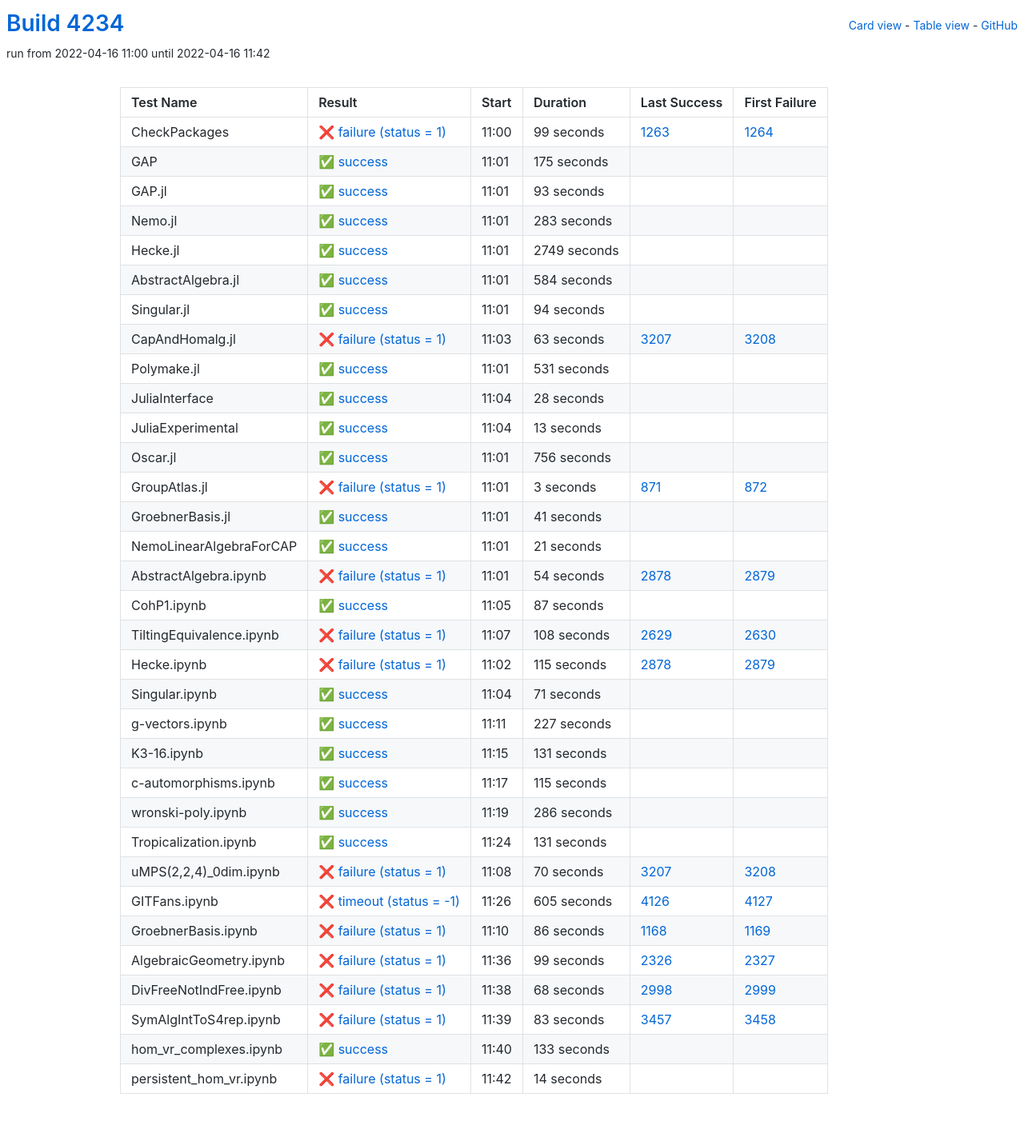
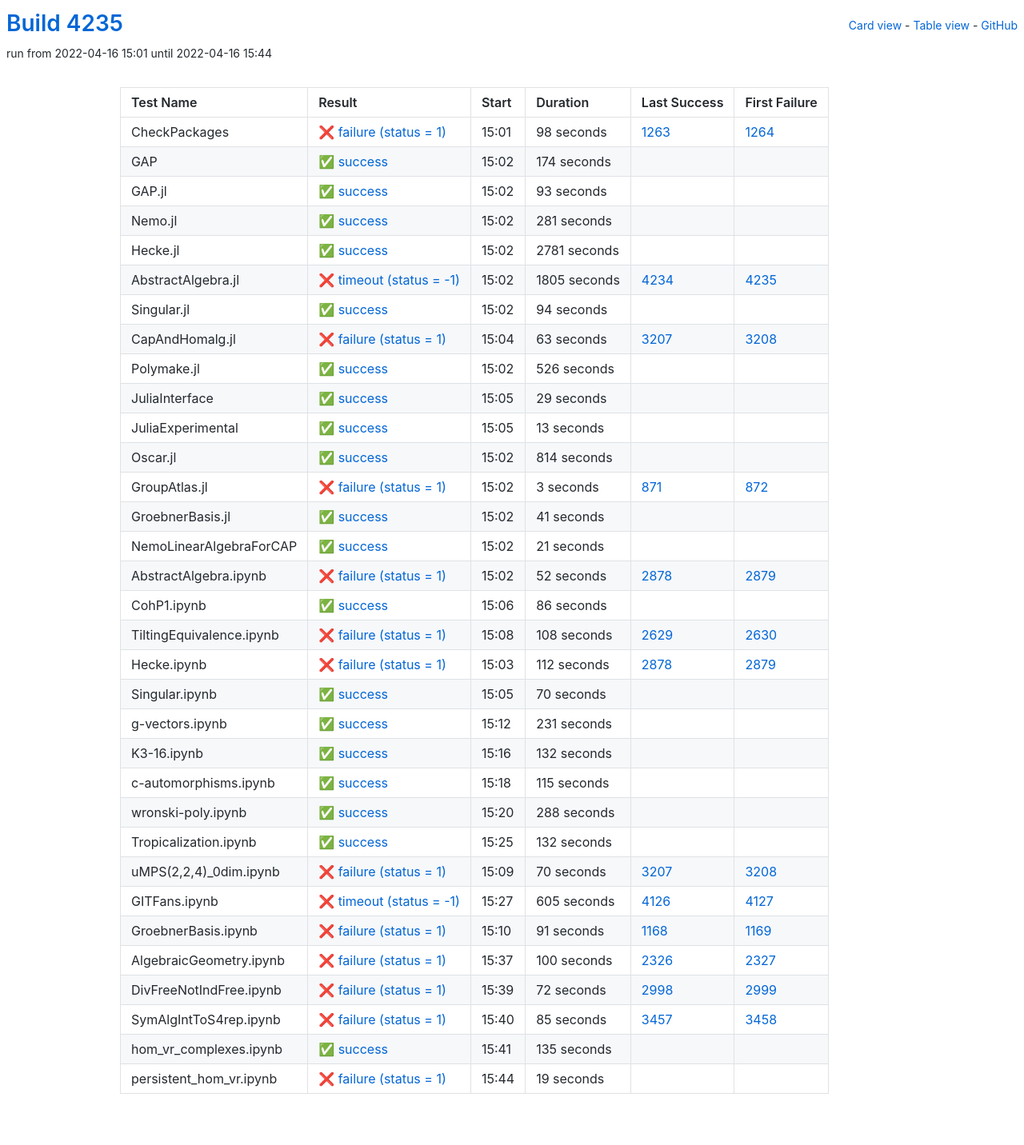
Before and after one commit to oscar-system/oscar-ci-status-stable, a Jekyll site: the page built from table.html, in a window 1280 px wide. Shown: the whole page at 80% size. Built offline with Jekyll 4.4.1, drawn with Linux system fonts in a browser that asks for light colours.

Commit message:
Build #4235

```diff
--- a/_data/ci.yml
+++ b/_data/ci.yml
@@ -1,6 +1,6 @@
 ---
-build: 4234
-build_url: https://oscarci.mathematik.uni-kl.de/job/oscar-stable/4234/
+build: 4235
+build_url: https://oscarci.mathematik.uni-kl.de/job/oscar-stable/4235/
 job: oscar-stable
 organization: oscar-system
 repo: oscar-ci-status-stable
@@ -8,32 +8,32 @@ repourl: https://github.com/oscar-system/oscar-ci-status-stable
 tests:
 - name: CheckPackages
   id: checkpackages
-  log: https://oscarci.mathematik.uni-kl.de/job/oscar-stable/4234/artifact/logs/build-4234/CheckPackages.log
-  start: 2022-04-16 11:00
+  log: https://oscarci.mathematik.uni-kl.de/job/oscar-stable/4235/artifact/logs/build-4235/CheckPackages.log
+  start: 2022-04-16 15:01
   success: false
   exitcode: 1
   status: failure
-  duration: 99
+  duration: 98
   last_success: 1263
   last_success_url: https://oscarci.mathematik.uni-kl.de/job/oscar-stable/1263/
   first_failure: 1264
   first_failure_url: https://oscarci.mathematik.uni-kl.de/job/oscar-stable/1264/
 - name: GAP
   id: gap
-  log: https://oscarci.mathematik.uni-kl.de/job/oscar-stable/4234/artifact/logs/build-4234/GAP.log
-  start: 2022-04-16 11:01
+  log: https://oscarci.mathematik.uni-kl.de/job/oscar-stable/4235/artifact/logs/build-4235/GAP.log
+  start: 2022-04-16 15:02
   success: true
   exitcode: 0
   status: success
-  duration: 175
+  duration: 174
   last_success: false
   last_success_url:
   first_failure: false
   first_failure_url:
 - name: GAP.jl
   id: gap-jl
-  log: https://oscarci.mathematik.uni-kl.de/job/oscar-stable/4234/artifact/logs/build-4234/GAP.jl.log
-  start: 2022-04-16 11:01
+  log: https://oscarci.mathematik.uni-kl.de/job/oscar-stable/4235/artifact/logs/build-4235/GAP.jl.log
+  start: 2022-04-16 15:02
   success: true
   exitcode: 0
   status: success
@@ -44,44 +44,44 @@ tests:
   first_failure_url:
 - name: Nemo.jl
   id: nemo-jl
-  log: https://oscarci.mathematik.uni-kl.de/job/oscar-stable/4234/artifact/logs/build-4234/Nemo.jl.log
-  start: 2022-04-16 11:01
+  log: https://oscarci.mathematik.uni-kl.de/job/oscar-stable/4235/artifact/logs/build-4235/Nemo.jl.log
+  start: 2022-04-16 15:02
   success: true
   exitcode: 0
   status: success
-  duration: 283
+  duration: 281
   last_success: false
   last_success_url:
   first_failure: false
   first_failure_url:
 - name: Hecke.jl
   id: hecke-jl
-  log: https://oscarci.mathematik.uni-kl.de/job/oscar-stable/4234/artifact/logs/build-4234/Hecke.jl.log
-  start: 2022-04-16 11:01
+  log: https://oscarci.mathematik.uni-kl.de/job/oscar-stable/4235/artifact/logs/build-4235/Hecke.jl.log
+  start: 2022-04-16 15:02
   success: true
   exitcode: 0
   status: success
-  duration: 2749
+  duration: 2781
   last_success: false
   last_success_url:
   first_failure: false
   first_failure_url:
 - name: AbstractAlgebra.jl
   id: abstractalgebra-jl
-  log: https://oscarci.mathematik.uni-kl.de/job/oscar-stable/4234/artifact/logs/build-4234/AbstractAlgebra.jl.log
-  start: 2022-04-16 11:01
-  success: true
-  exitcode: 0
-  status: success
-  duration: 584
-  last_success: false
-  last_success_url:
-  first_failure: false
-  first_failure_url:
+  log: https://oscarci.mathematik.uni-kl.de/job/oscar-stable/4235/artifact/logs/build-4235/AbstractAlgebra.jl.log
+  start: 2022-04-16 15:02
+  success: false
+  exitcode: -1
+  status: timeout
+  duration: 1805
+  last_success: 4234
+  last_success_url: https://oscarci.mathematik.uni-kl.de/job/oscar-stable/4234/
+  first_failure: 4235
+  first_failure_url: https://oscarci.mathematik.uni-kl.de/job/oscar-stable/4235/
 - name: Singular.jl
   id: singular-jl
-  log: https://oscarci.mathematik.uni-kl.de/job/oscar-stable/4234/artifact/logs/build-4234/Singular.jl.log
-  start: 2022-04-16 11:01
+  log: https://oscarci.mathematik.uni-kl.de/job/oscar-stable/4235/artifact/logs/build-4235/Singular.jl.log
+  start: 2022-04-16 15:02
   success: true
   exitcode: 0
   status: success
@@ -92,8 +92,8 @@ tests:
   first_failure_url:
 - name: CapAndHomalg.jl
   id: capandhomalg-jl
-  log: https://oscarci.mathematik.uni-kl.de/job/oscar-stable/4234/artifact/logs/build-4234/CapAndHomalg.jl.log
-  start: 2022-04-16 11:03
+  log: https://oscarci.mathematik.uni-kl.de/job/oscar-stable/4235/artifact/logs/build-4235/CapAndHomalg.jl.log
+  start: 2022-04-16 15:04
   success: false
   exitcode: 1
   status: failure
@@ -104,32 +104,32 @@ tests:
   first_failure_url: https://oscarci.mathematik.uni-kl.de/job/oscar-stable/3208/
 - name: Polymake.jl
   id: polymake-jl
-  log: https://oscarci.mathematik.uni-kl.de/job/oscar-stable/4234/artifact/logs/build-4234/Polymake.jl.log
-  start: 2022-04-16 11:01
+  log: https://oscarci.mathematik.uni-kl.de/job/oscar-stable/4235/artifact/logs/build-4235/Polymake.jl.log
+  start: 2022-04-16 15:02
   success: true
   exitcode: 0
   status: success
-  duration: 531
+  duration: 526
   last_success: false
   last_success_url:
   first_failure: false
   first_failure_url:
 - name: JuliaInterface
   id: juliainterface
-  log: https://oscarci.mathematik.uni-kl.de/job/oscar-stable/4234/artifact/logs/build-4234/JuliaInterface.log
-  start: 2022-04-16 11:04
+  log: https://oscarci.mathematik.uni-kl.de/job/oscar-stable/4235/artifact/logs/build-4235/JuliaInterface.log
+  start: 2022-04-16 15:05
   success: true
   exitcode: 0
   status: success
-  duration: 28
+  duration: 29
   last_success: false
   last_success_url:
   first_failure: false
   first_failure_url:
 - name: JuliaExperimental
   id: juliaexperimental
-  log: https://oscarci.mathematik.uni-kl.de/job/oscar-stable/4234/artifact/logs/build-4234/JuliaExperimental.log
-  start: 2022-04-16 11:04
+  log: https://oscarci.mathematik.uni-kl.de/job/oscar-stable/4235/artifact/logs/build-4235/JuliaExperimental.log
+  start: 2022-04-16 15:05
   success: true
   exitcode: 0
   status: success
@@ -140,20 +140,20 @@ tests:
   first_failure_url:
 - name: Oscar.jl
   id: oscar-jl
-  log: https://oscarci.mathematik.uni-kl.de/job/oscar-stable/4234/artifact/logs/build-4234/Oscar.jl.log
-  start: 2022-04-16 11:01
+  log: https://oscarci.mathematik.uni-kl.de/job/oscar-stable/4235/artifact/logs/build-4235/Oscar.jl.log
+  start: 2022-04-16 15:02
   success: true
   exitcode: 0
   status: success
-  duration: 756
+  duration: 814
   last_success: false
   last_success_url:
   first_failure: false
   first_failure_url:
 - name: GroupAtlas.jl
   id: groupatlas-jl
-  log: https://oscarci.mathematik.uni-kl.de/job/oscar-stable/4234/artifact/logs/build-4234/GroupAtlas.jl.log
-  start: 2022-04-16 11:01
+  log: https://oscarci.mathematik.uni-kl.de/job/oscar-stable/4235/artifact/logs/build-4235/GroupAtlas.jl.log
+  start: 2022-04-16 15:02
   success: false
   exitcode: 1
   status: failure
@@ -164,8 +164,8 @@ tests:
   first_failure_url: https://oscarci.mathematik.uni-kl.de/job/oscar-stable/872/
 - name: GroebnerBasis.jl
   id: groebnerbasis-jl
-  log: https://oscarci.mathematik.uni-kl.de/job/oscar-stable/4234/artifact/logs/build-4234/GroebnerBasis.jl.log
-  start: 2022-04-16 11:01
+  log: https://oscarci.mathematik.uni-kl.de/job/oscar-stable/4235/artifact/logs/build-4235/GroebnerBasis.jl.log
+  start: 2022-04-16 15:02
   success: true
   exitcode: 0
   status: success
@@ -176,8 +176,8 @@ tests:
   first_failure_url:
 - name: NemoLinearAlgebraForCAP
   id: nemolinearalgebraforcap
-  log: https://oscarci.mathematik.uni-kl.de/job/oscar-stable/4234/artifact/logs/build-4234/NemoLinearAlgebraForCAP.log
-  start: 2022-04-16 11:01
+  log: https://oscarci.mathematik.uni-kl.de/job/oscar-stable/4235/artifact/logs/build-4235/NemoLinearAlgebraForCAP.log
+  start: 2022-04-16 15:02
   success: true
   exitcode: 0
   status: success
@@ -188,32 +188,32 @@ tests:
   first_failure_url:
 - name: AbstractAlgebra.ipynb
   id: abstractalgebra-ipynb
-  log: https://oscarci.mathematik.uni-kl.de/job/oscar-stable/4234/artifact/logs/build-4234/AbstractAlgebra.ipynb.log
-  start: 2022-04-16 11:01
+  log: https://oscarci.mathematik.uni-kl.de/job/oscar-stable/4235/artifact/logs/build-4235/AbstractAlgebra.ipynb.log
+  start: 2022-04-16 15:02
   success: false
   exitcode: 1
   status: failure
-  duration: 54
+  duration: 52
   last_success: 2878
   last_success_url: https://oscarci.mathematik.uni-kl.de/job/oscar-stable/2878/
   first_failure: 2879
   first_failure_url: https://oscarci.mathematik.uni-kl.de/job/oscar-stable/2879/
 - name: CohP1.ipynb
   id: cohp1-ipynb
-  log: https://oscarci.mathematik.uni-kl.de/job/oscar-stable/4234/artifact/logs/build-4234/CohP1.ipynb.log
-  start: 2022-04-16 11:05
+  log: https://oscarci.mathematik.uni-kl.de/job/oscar-stable/4235/artifact/logs/build-4235/CohP1.ipynb.log
+  start: 2022-04-16 15:06
   success: true
   exitcode: 0
   status: success
-  duration: 87
+  duration: 86
   last_success: false
   last_success_url:
   first_failure: false
   first_failure_url:
 - name: TiltingEquivalence.ipynb
   id: tiltingequivalence-ipynb
-  log: https://oscarci.mathematik.uni-kl.de/job/oscar-stable/4234/artifact/logs/build-4234/TiltingEquivalence.ipynb.log
-  start: 2022-04-16 11:07
+  log: https://oscarci.mathematik.uni-kl.de/job/oscar-stable/4235/artifact/logs/build-4235/TiltingEquivalence.ipynb.log
+  start: 2022-04-16 15:08
   success: false
   exitcode: 1
   status: failure
@@ -224,56 +224,56 @@ tests:
   first_failure_url: https://oscarci.mathematik.uni-kl.de/job/oscar-stable/2630/
 - name: Hecke.ipynb
   id: hecke-ipynb
-  log: https://oscarci.mathematik.uni-kl.de/job/oscar-stable/4234/artifact/logs/build-4234/Hecke.ipynb.log
-  start: 2022-04-16 11:02
+  log: https://oscarci.mathematik.uni-kl.de/job/oscar-stable/4235/artifact/logs/build-4235/Hecke.ipynb.log
+  start: 2022-04-16 15:03
   success: false
   exitcode: 1
   status: failure
-  duration: 115
+  duration: 112
   last_success: 2878
   last_success_url: https://oscarci.mathematik.uni-kl.de/job/oscar-stable/2878/
   first_failure: 2879
   first_failure_url: https://oscarci.mathematik.uni-kl.de/job/oscar-stable/2879/
 - name: Singular.ipynb
   id: singular-ipynb
-  log: https://oscarci.mathematik.uni-kl.de/job/oscar-stable/4234/artifact/logs/build-4234/Singular.ipynb.log
-  start: 2022-04-16 11:04
+  log: https://oscarci.mathematik.uni-kl.de/job/oscar-stable/4235/artifact/logs/build-4235/Singular.ipynb.log
+  start: 2022-04-16 15:05
   success: true
   exitcode: 0
   status: success
-  duration: 71
+  duration: 70
   last_success: false
   last_success_url:
   first_failure: false
   first_failure_url:
 - name: g-vectors.ipynb
   id: g-vectors-ipynb
-  log: https://oscarci.mathematik.uni-kl.de/job/oscar-stable/4234/artifact/logs/build-4234/g-vectors.ipynb.log
-  start: 2022-04-16 11:11
+  log: https://oscarci.mathematik.uni-kl.de/job/oscar-stable/4235/artifact/logs/build-4235/g-vectors.ipynb.log
+  start: 2022-04-16 15:12
   success: true
   exitcode: 0
   status: success
-  duration: 227
+  duration: 231
   last_success: false
   last_success_url:
   first_failure: false
   first_failure_url:
 - name: K3-16.ipynb
   id: k3-16-ipynb
-  log: https://oscarci.mathematik.uni-kl.de/job/oscar-stable/4234/artifact/logs/build-4234/K3-16.ipynb.log
-  start: 2022-04-16 11:15
+  log: https://oscarci.mathematik.uni-kl.de/job/oscar-stable/4235/artifact/logs/build-4235/K3-16.ipynb.log
+  start: 2022-04-16 15:16
   success: true
   exitcode: 0
   status: success
-  duration: 131
+  duration: 132
   last_success: false
   last_success_url:
   first_failure: false
   first_failure_url:
 - name: c-automorphisms.ipynb
   id: c-automorphisms-ipynb
-  log: https://oscarci.mathematik.uni-kl.de/job/oscar-stable/4234/artifact/logs/build-4234/c-automorphisms.ipynb.log
-  start: 2022-04-16 11:17
+  log: https://oscarci.mathematik.uni-kl.de/job/oscar-stable/4235/artifact/logs/build-4235/c-automorphisms.ipynb.log
+  start: 2022-04-16 15:18
   success: true
   exitcode: 0
   status: success
@@ -284,32 +284,32 @@ tests:
   first_failure_url:
 - name: wronski-poly.ipynb
   id: wronski-poly-ipynb
-  log: https://oscarci.mathematik.uni-kl.de/job/oscar-stable/4234/artifact/logs/build-4234/wronski-poly.ipynb.log
-  start: 2022-04-16 11:19
+  log: https://oscarci.mathematik.uni-kl.de/job/oscar-stable/4235/artifact/logs/build-4235/wronski-poly.ipynb.log
+  start: 2022-04-16 15:20
   success: true
   exitcode: 0
   status: success
-  duration: 286
+  duration: 288
   last_success: false
   last_success_url:
   first_failure: false
   first_failure_url:
 - name: Tropicalization.ipynb
   id: tropicalization-ipynb
-  log: https://oscarci.mathematik.uni-kl.de/job/oscar-stable/4234/artifact/logs/build-4234/Tropicalization.ipynb.log
-  start: 2022-04-16 11:24
+  log: https://oscarci.mathematik.uni-kl.de/job/oscar-stable/4235/artifact/logs/build-4235/Tropicalization.ipynb.log
+  start: 2022-04-16 15:25
   success: true
   exitcode: 0
   status: success
-  duration: 131
+  duration: 132
   last_success: false
   last_success_url:
   first_failure: false
   first_failure_url:
 - name: uMPS(2,2,4)_0dim.ipynb
   id: umps-2-2-4-0dim-ipynb
-  log: https://oscarci.mathematik.uni-kl.de/job/oscar-stable/4234/artifact/logs/build-4234/uMPS-2-2-4-_0dim.ipynb.log
-  start: 2022-04-16 11:08
+  log: https://oscarci.mathematik.uni-kl.de/job/oscar-stable/4235/artifact/logs/build-4235/uMPS-2-2-4-_0dim.ipynb.log
+  start: 2022-04-16 15:09
   success: false
   exitcode: 1
   status: failure
@@ -320,8 +320,8 @@ tests:
   first_failure_url: https://oscarci.mathematik.uni-kl.de/job/oscar-stable/3208/
 - name: GITFans.ipynb
   id: gitfans-ipynb
-  log: https://oscarci.mathematik.uni-kl.de/job/oscar-stable/4234/artifact/logs/build-4234/GITFans.ipynb.log
-  start: 2022-04-16 11:26
+  log: https://oscarci.mathematik.uni-kl.de/job/oscar-stable/4235/artifact/logs/build-4235/GITFans.ipynb.log
+  start: 2022-04-16 15:27
   success: false
   exitcode: -1
   status: timeout
@@ -332,72 +332,72 @@ tests:
   first_failure_url: https://oscarci.mathematik.uni-kl.de/job/oscar-stable/4127/
 - name: GroebnerBasis.ipynb
   id: groebnerbasis-ipynb
-  log: https://oscarci.mathematik.uni-kl.de/job/oscar-stable/4234/artifact/logs/build-4234/GroebnerBasis.ipynb.log
-  start: 2022-04-16 11:10
+  log: https://oscarci.mathematik.uni-kl.de/job/oscar-stable/4235/artifact/logs/build-4235/GroebnerBasis.ipynb.log
+  start: 2022-04-16 15:10
   success: false
   exitcode: 1
   status: failure
-  duration: 86
+  duration: 91
   last_success: 1168
   last_success_url: https://oscarci.mathematik.uni-kl.de/job/oscar-stable/1168/
   first_failure: 1169
   first_failure_url: https://oscarci.mathematik.uni-kl.de/job/oscar-stable/1169/
 - name: AlgebraicGeometry.ipynb
   id: algebraicgeometry-ipynb
-  log: https://oscarci.mathematik.uni-kl.de/job/oscar-stable/4234/artifact/logs/build-4234/AlgebraicGeometry.ipynb.log
-  start: 2022-04-16 11:36
+  log: https://oscarci.mathematik.uni-kl.de/job/oscar-stable/4235/artifact/logs/build-4235/AlgebraicGeometry.ipynb.log
+  start: 2022-04-16 15:37
   success: false
   exitcode: 1
   status: failure
-  duration: 99
+  duration: 100
   last_success: 2326
   last_success_url: https://oscarci.mathematik.uni-kl.de/job/oscar-stable/2326/
   first_failure: 2327
   first_failure_url: https://oscarci.mathematik.uni-kl.de/job/oscar-stable/2327/
 - name: DivFreeNotIndFree.ipynb
   id: divfreenotindfree-ipynb
-  log: https://oscarci.mathematik.uni-kl.de/job/oscar-stable/4234/artifact/logs/build-4234/DivFreeNotIndFree.ipynb.log
-  start: 2022-04-16 11:38
+  log: https://oscarci.mathematik.uni-kl.de/job/oscar-stable/4235/artifact/logs/build-4235/DivFreeNotIndFree.ipynb.log
+  start: 2022-04-16 15:39
   success: false
   exitcode: 1
   status: failure
-  duration: 68
+  duration: 72
   last_success: 2998
   last_success_url: https://oscarci.mathematik.uni-kl.de/job/oscar-stable/2998/
   first_failure: 2999
   first_failure_url: https://oscarci.mathematik.uni-kl.de/job/oscar-stable/2999/
 - name: SymAlgIntToS4rep.ipynb
   id: symalginttos4rep-ipynb
-  log: https://oscarci.mathematik.uni-kl.de/job/oscar-stable/4234/artifact/logs/build-4234/SymAlgIntToS4rep.ipynb.log
-  start: 2022-04-16 11:39
+  log: https://oscarci.mathematik.uni-kl.de/job/oscar-stable/4235/artifact/logs/build-4235/SymAlgIntToS4rep.ipynb.log
+  start: 2022-04-16 15:40
   success: false
   exitcode: 1
   status: failure
-  duration: 83
+  duration: 85
   last_success: 3457
   last_success_url: https://oscarci.mathematik.uni-kl.de/job/oscar-stable/3457/
   first_failure: 3458
   first_failure_url: https://oscarci.mathematik.uni-kl.de/job/oscar-stable/3458/
 - name: hom_vr_complexes.ipynb
   id: hom-vr-complexes-ipynb
-  log: https://oscarci.mathematik.uni-kl.de/job/oscar-stable/4234/artifact/logs/build-4234/hom_vr_complexes.ipynb.log
-  start: 2022-04-16 11:40
+  log: https://oscarci.mathematik.uni-kl.de/job/oscar-stable/4235/artifact/logs/build-4235/hom_vr_complexes.ipynb.log
+  start: 2022-04-16 15:41
   success: true
   exitcode: 0
   status: success
-  duration: 133
+  duration: 135
   last_success: false
   last_success_url:
   first_failure: false
   first_failure_url:
 - name: persistent_hom_vr.ipynb
   id: persistent-hom-vr-ipynb
-  log: https://oscarci.mathematik.uni-kl.de/job/oscar-stable/4234/artifact/logs/build-4234/persistent_hom_vr.ipynb.log
-  start: 2022-04-16 11:42
+  log: https://oscarci.mathematik.uni-kl.de/job/oscar-stable/4235/artifact/logs/build-4235/persistent_hom_vr.ipynb.log
+  start: 2022-04-16 15:44
   success: false
   exitcode: 1
   status: failure
-  duration: 14
+  duration: 19
   last_success: false
   last_success_url:
   first_failure: false
```
Also changed, not shown: README.md.
